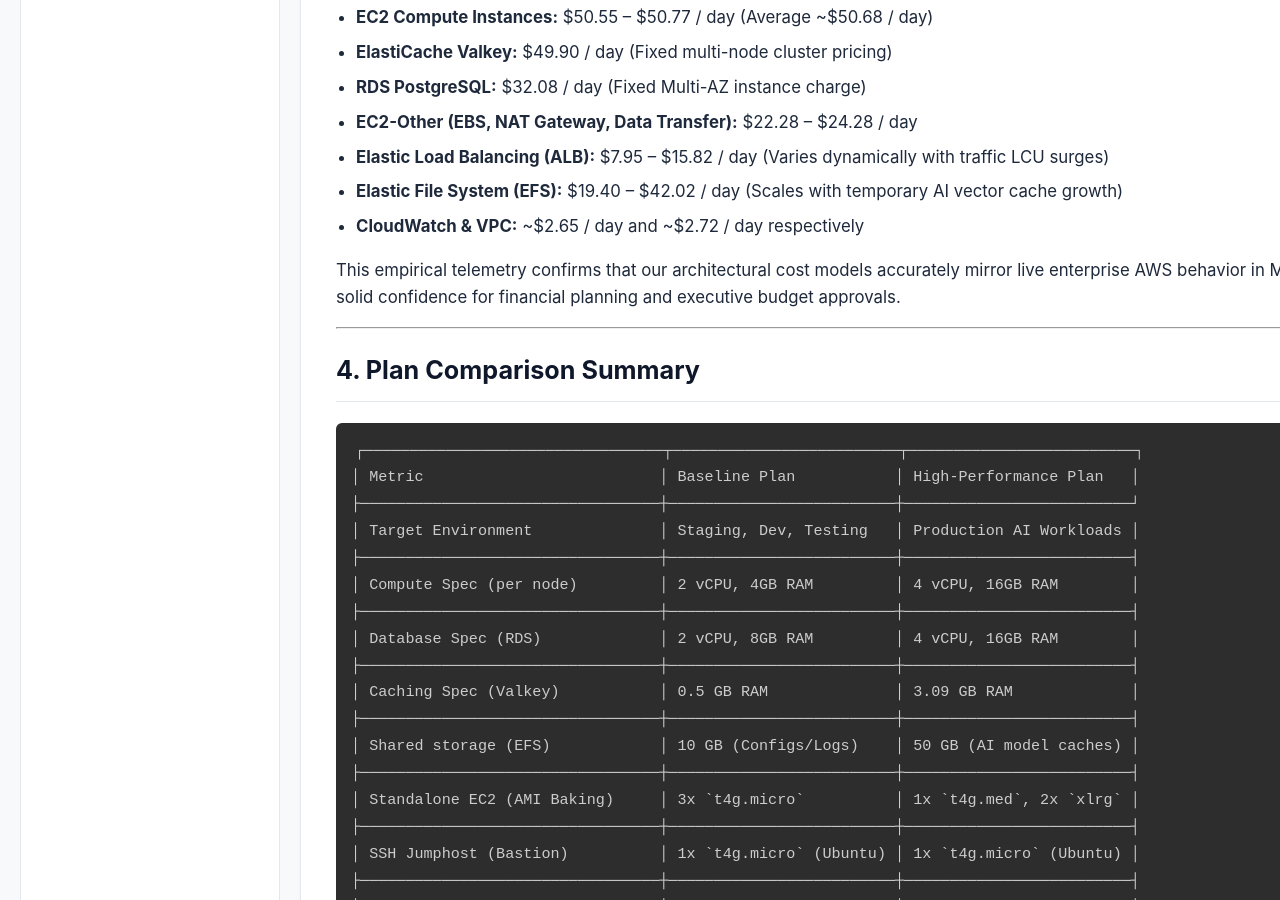
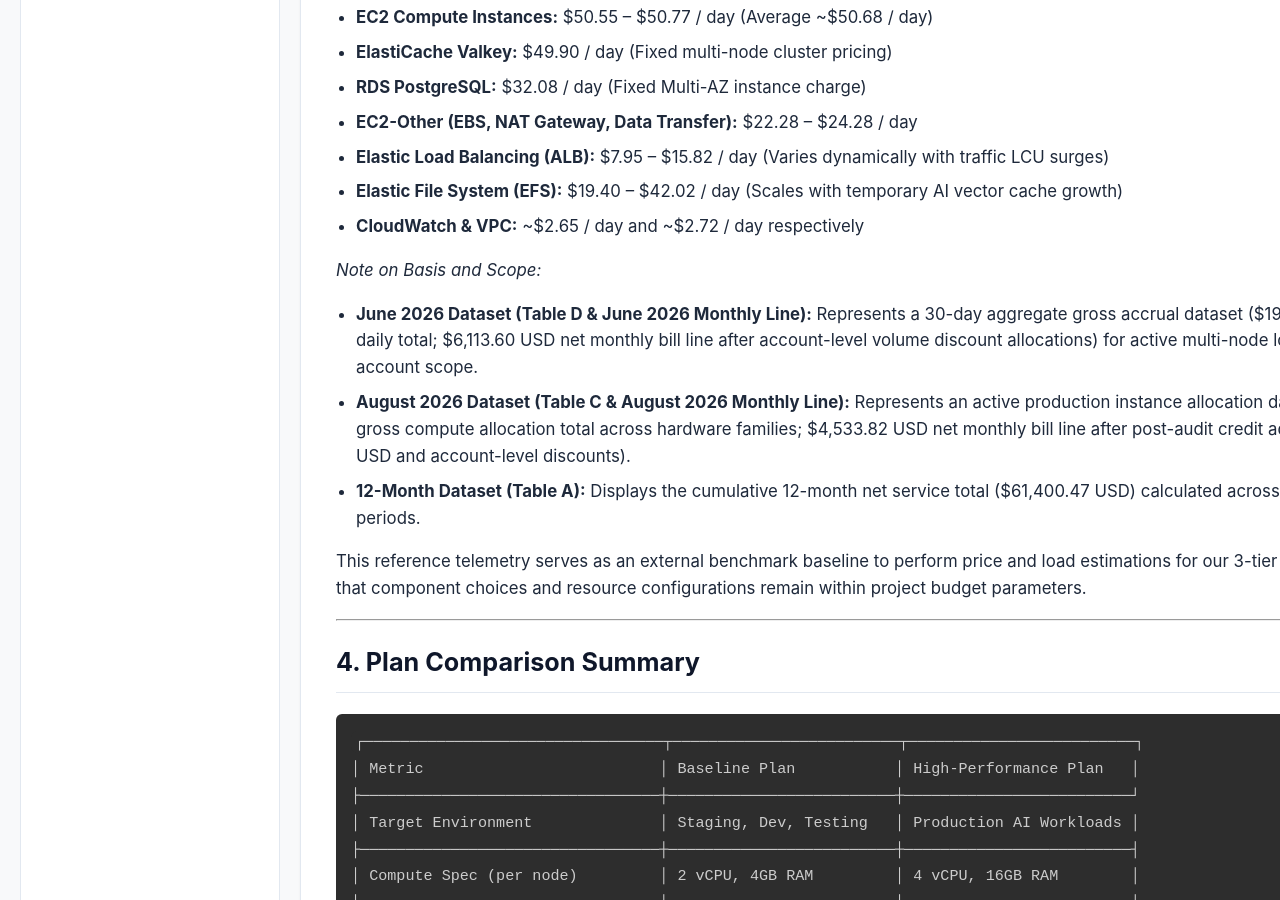
Before and after one commit to SongketMail/aws-3tier-deployment-for-ai-infra, a Jekyll site: the page built from docs/costing.md, in a window 1280 px wide and 900 px high, scrolled down 11172 px. Built offline with Jekyll 4.4.1, drawn with Linux system fonts in a browser that asks for light colours; a script that is not in the unit is left out.

Commit message:
docs: update costing estimation reference data context and basis reconciliation
Explicitly define the external Cost Explorer dataset as reference benchmark data for price and load estimation only. Reconcile net vs gross accounting bases across 12-month, June, and August costing tables in docs/costing.md and docs/executive/tco_financial_blueprint.md.

Co-authored-by: google-labs-jules[bot] <161369871+google-labs-jules[bot]@users.noreply.github.com>

```diff
--- a/docs/costing.md
+++ b/docs/costing.md
@@ -207,7 +207,12 @@ Granular daily tracking across June 2026 shows extreme operational consistency a
 - **Elastic File System (EFS):** $19.40 – $42.02 / day (Scales with temporary AI vector cache growth)
 - **CloudWatch & VPC:** ~$2.65 / day and ~$2.72 / day respectively
 
-This empirical telemetry confirms that our architectural cost models accurately mirror live enterprise AWS behavior in Malaysia, providing rock-solid confidence for financial planning and executive budget approvals.
+*Note on Basis and Scope:*
+- **June 2026 Dataset (Table D & June 2026 Monthly Line):** Represents a 30-day aggregate gross accrual dataset ($19,174.98 USD cumulative daily total; $6,113.60 USD net monthly bill line after account-level volume discount allocations) for active multi-node load testing across the account scope.
+- **August 2026 Dataset (Table C & August 2026 Monthly Line):** Represents an active production instance allocation dataset ($6,505.72 USD gross compute allocation total across hardware families; $4,533.82 USD net monthly bill line after post-audit credit adjustments of -$249.98 USD and account-level discounts).
+- **12-Month Dataset (Table A):** Displays the cumulative 12-month net service total ($61,400.47 USD) calculated across all 12 monthly net billing periods.
+
+This reference telemetry serves as an external benchmark baseline to perform price and load estimations for our 3-tier architecture, ensuring that component choices and resource configurations remain within project budget parameters.
 
 ---
 
```
